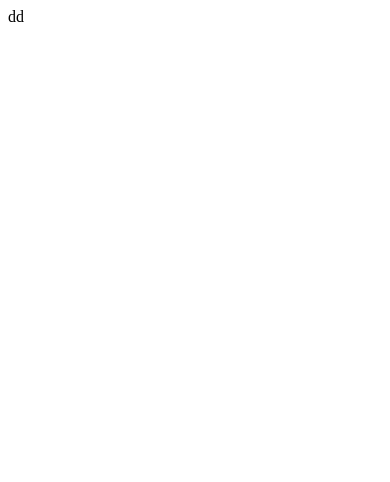
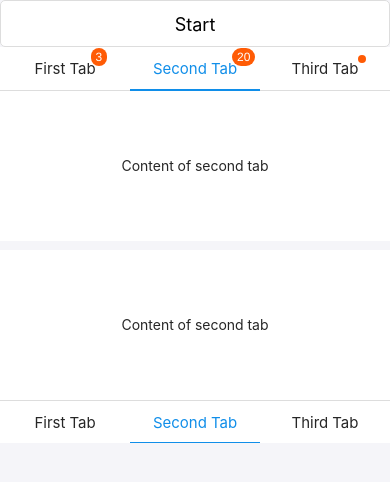
Before and after one commit to oksktank/web-app-test, a Next.js app: page / in a window 390 px wide. Shown: the top 482 px of the page. Built offline with nearby package versions, Linux system fonts and the light colour scheme.

Commit message:
add ant mobile

```diff
--- a/package.json
+++ b/package.json
@@ -8,11 +8,17 @@
     "start": "next start"
   },
   "dependencies": {
+    "@babel/core": "^7.13.16",
+    "@babel/preset-env": "^7.13.15",
+    "antd-mobile": "^2.3.4",
+    "babel-plugin-import": "^1.13.3",
     "next": "10.1.3",
     "react": "17.0.2",
     "react-dom": "17.0.2"
   },
   "devDependencies": {
+    "@babel/plugin-syntax-jsx": "^7.12.13",
+    "@babel/preset-react": "^7.13.13",
     "@types/react": "^17.0.3",
     "typescript": "^4.2.4"
   }
--- a/pages/index.js
+++ /dev/null
@@ -1,14 +0,0 @@
-import Head from "next/head";
-
-export default function Home() {
-  return (
-    <div className="container">
-      <Head>
-        <title>Create Next App</title>
-        <link rel="icon" href="/favicon.ico" />
-      </Head>
-
-      <div>dd</div>
-    </div>
-  );
-}
--- /dev/null
+++ b/pages/index.tsx
@@ -0,0 +1,124 @@
+import Button from "antd-mobile/lib/button";
+import Head from "next/head";
+import React from "react";
+import { Badge, Tabs, Toast, WhiteSpace } from "antd-mobile";
+import "antd-mobile/dist/antd-mobile.css";
+
+const tabs = [
+  { title: <Badge text={"3"}>First Tab</Badge> },
+  { title: <Badge text={"20"}>Second Tab</Badge> },
+  { title: <Badge dot>Third Tab</Badge> },
+];
+
+const tabs2 = [
+  { title: "First Tab", sub: "1" },
+  { title: "Second Tab", sub: "2" },
+  { title: "Third Tab", sub: "3" },
+];
+
+export default function Home() {
+  return (
+    <div className="container">
+      <Head>
+        <title>Create Next App</title>
+        <link rel="icon" href="/favicon.ico" />
+      </Head>
+
+      <div>
+        <Button
+          onClick={() => {
+            Toast.info("This is a toast tips !!!", 1);
+          }}
+        >
+          Start
+        </Button>
+        <Tabs
+          tabs={tabs}
+          initialPage={1}
+          onChange={(tab, index) => {
+            console.log("onChange", index, tab);
+          }}
+          onTabClick={(tab, index) => {
+            console.log("onTabClick", index, tab);
+          }}
+        >
+          <div
+            style={{
+              display: "flex",
+              alignItems: "center",
+              justifyContent: "center",
+              height: "150px",
+              backgroundColor: "#fff",
+            }}
+          >
+            Content of first tab
+          </div>
+          <div
+            style={{
+              display: "flex",
+              alignItems: "center",
+              justifyContent: "center",
+              height: "150px",
+              backgroundColor: "#fff",
+            }}
+          >
+            Content of second tab
+          </div>
+          <div
+            style={{
+              display: "flex",
+              alignItems: "center",
+              justifyContent: "center",
+              height: "150px",
+              backgroundColor: "#fff",
+            }}
+          >
+            Content of third tab
+          </div>
+        </Tabs>
+        <WhiteSpace />
+        <Tabs
+          tabs={tabs2}
+          initialPage={1}
+          tabBarPosition="bottom"
+          renderTab={(tab) => <span>{tab.title}</span>}
+        >
+          <div
+            style={{
+              display: "flex",
+              alignItems: "center",
+              justifyContent: "center",
+              height: "150px",
+              backgroundColor: "#fff",
+            }}
+          >
+            Content of first tab
+          </div>
+          <div
+            style={{
+              display: "flex",
+              alignItems: "center",
+              justifyContent: "center",
+              height: "150px",
+              backgroundColor: "#fff",
+            }}
+          >
+            Content of second tab
+          </div>
+          <div
+            style={{
+              display: "flex",
+              alignItems: "center",
+              justifyContent: "center",
+              height: "150px",
+              backgroundColor: "#fff",
+            }}
+          >
+            Content of third tab
+          </div>
+        </Tabs>
+        <WhiteSpace />
+      </div>
+    </div>
+  );
+}
```
Also changed, not shown: 1 other file (tests, documents, lock files or other folders).
